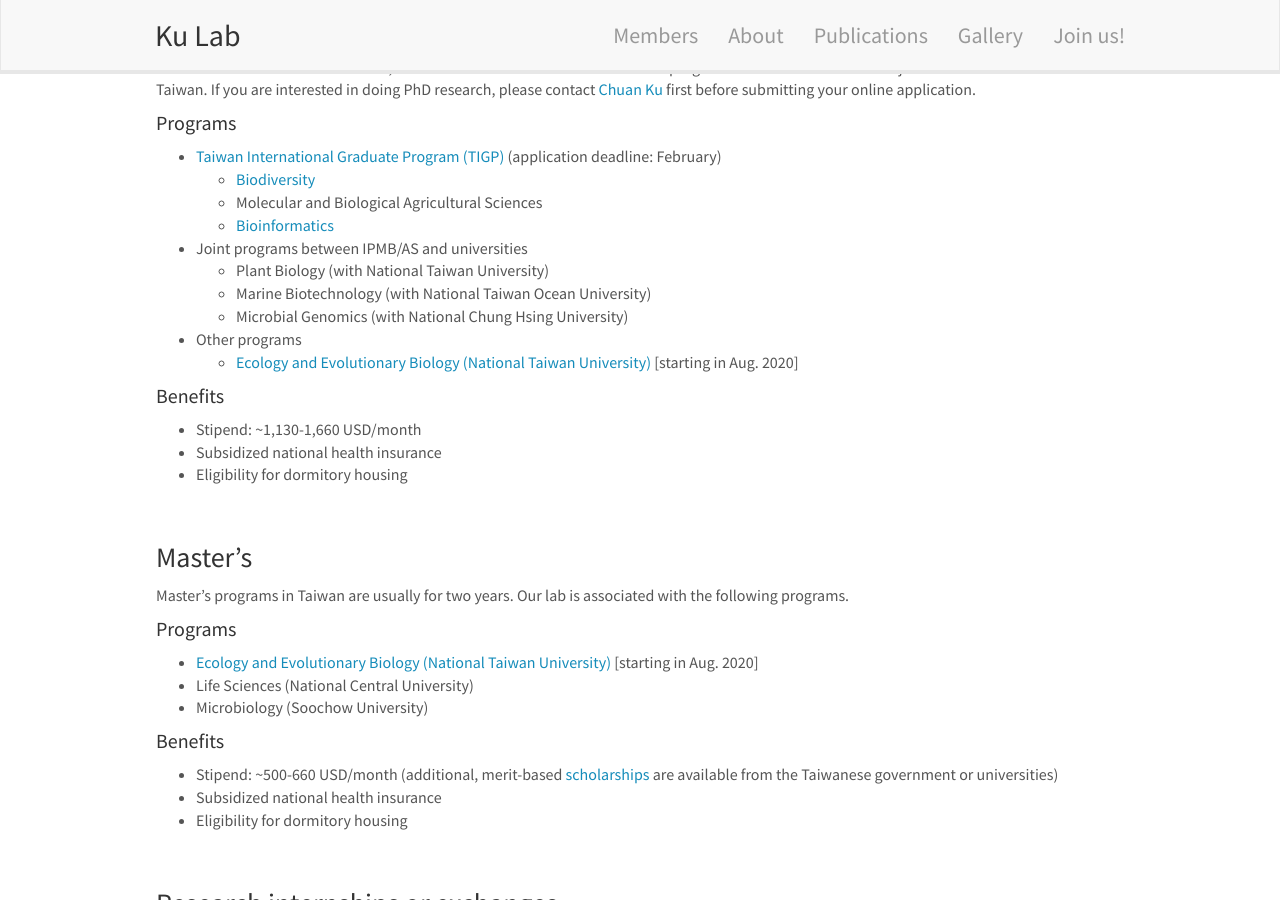
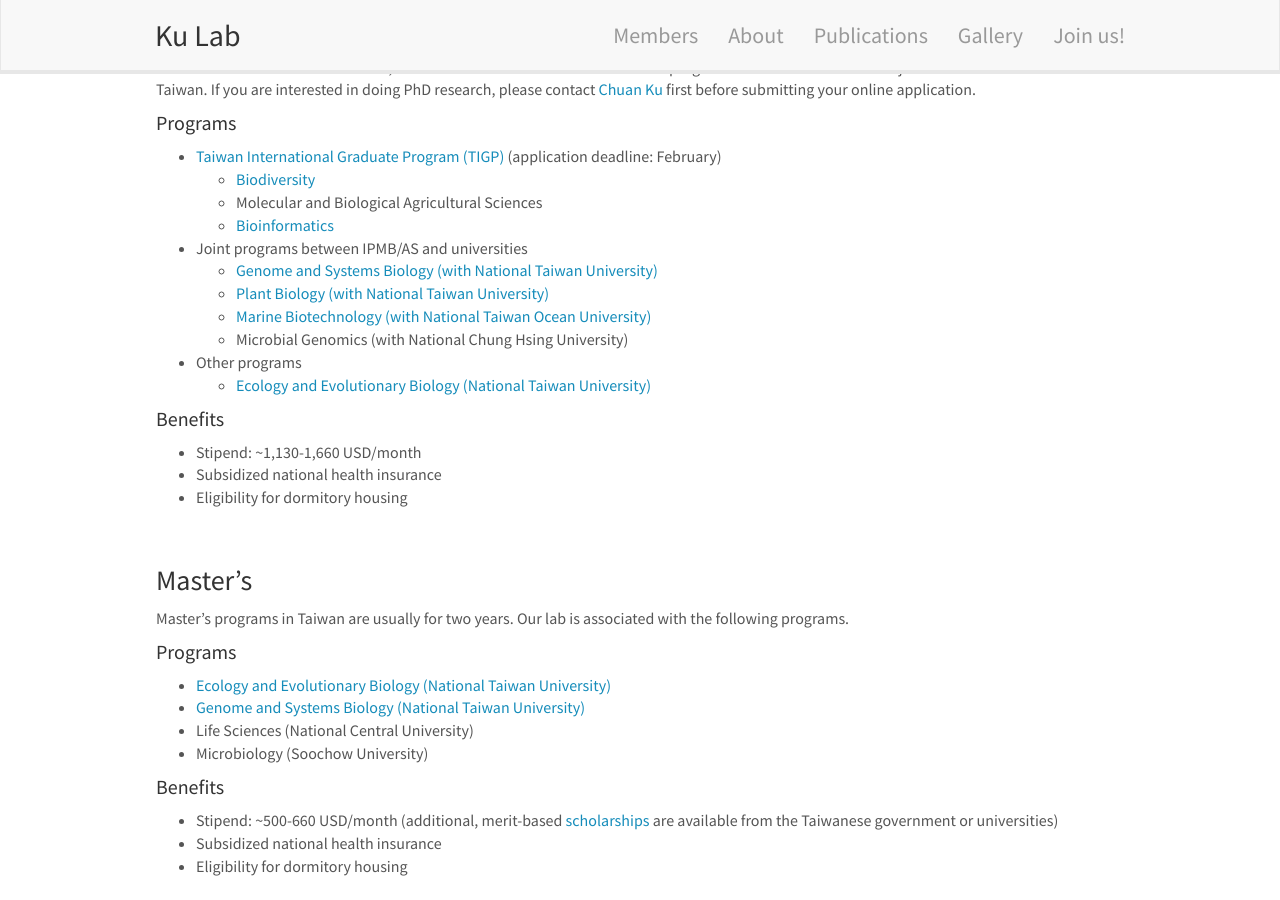
Before and after one commit to tzutongkao/Kao_Lab, a Jekyll site: the page built from _pages/openings.md, in a window 1280 px wide and 900 px high, scrolled down 1080 px. Built offline with Jekyll 4.4.1, drawn with Linux system fonts in a browser that asks for light colours; nearby versions of some CDN libraries.

Commit message:
Update openings.md

```diff
--- a/_pages/openings.md
+++ b/_pages/openings.md
@@ -55,11 +55,12 @@
   * Molecular and Biological Agricultural Sciences
   * [Bioinformatics](https://tigpbp.iis.sinica.edu.tw/tigpbio/old/index.html)
 * Joint programs between IPMB/AS and universities
-  * Plant Biology (with National Taiwan University)
-  * Marine Biotechnology (with National Taiwan Ocean University)
+  * [Genome and Systems Biology (with National Taiwan University)](http://gsb.lifescience.ntu.edu.tw/e-introduction%20.htm)
+  * [Plant Biology (with National Taiwan University)](https://www.ntuipb.info/home-eng)
+  * [Marine Biotechnology (with National Taiwan Ocean University)](http://www.ddpmb.ntou.edu.tw/bin/home.php)
   * Microbial Genomics (with National Chung Hsing University)
 * Other programs
-  * [Ecology and Evolutionary Biology (National Taiwan University)](https://ecology.lifescience.ntu.edu.tw/doku.php/en/program_phd) [starting in Aug. 2020]
+  * [Ecology and Evolutionary Biology (National Taiwan University)](https://ecology.lifescience.ntu.edu.tw/doku.php/en/program_phd)
 
 
 #### Benefits
@@ -73,7 +74,8 @@
 Master's programs in Taiwan are usually for two years. Our lab is associated with the following programs.
 
 #### Programs
-* [Ecology and Evolutionary Biology (National Taiwan University)](https://ecology.lifescience.ntu.edu.tw/doku.php/en/program_master) [starting in Aug. 2020]
+* [Ecology and Evolutionary Biology (National Taiwan University)](https://ecology.lifescience.ntu.edu.tw/doku.php/en/program_master)
+* [Genome and Systems Biology (National Taiwan University)](http://gsb.lifescience.ntu.edu.tw/e-introduction%20.htm)
 * Life Sciences (National Central University)
 * Microbiology (Soochow University)
 
```
